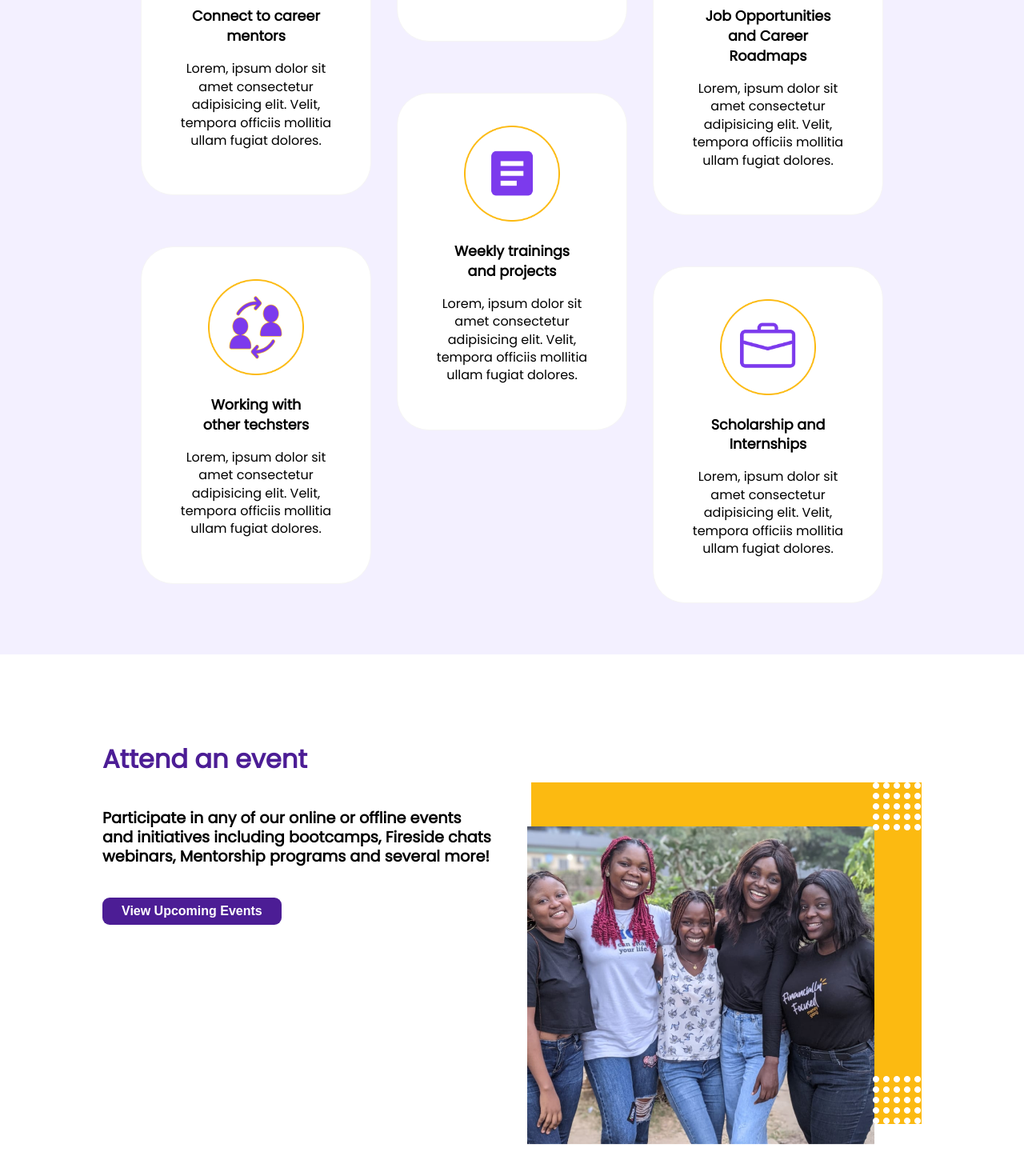
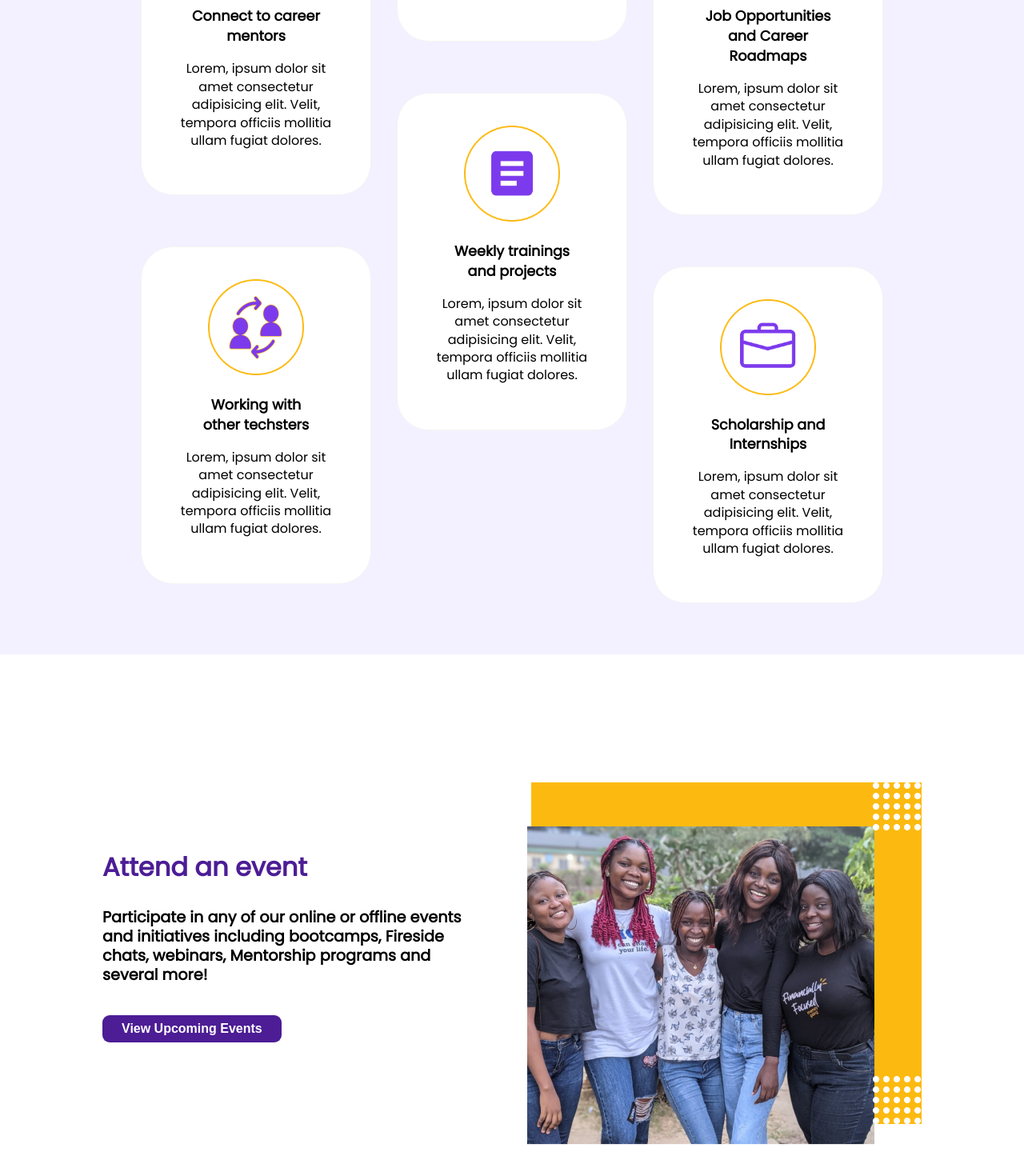
Before and after one commit to Dhanidayo/NG-IWD-2022-Hackathon-Team3, a React (Create React App) app: page / in a window 1280 px wide. Shown: the part 1302-2772 px from the top of the page at 80% size. Built offline with nearby package versions, Linux system fonts and the light colour scheme.

Commit message:
style updates

```diff
--- a/src/components/Navbar/style.css
+++ b/src/components/Navbar/style.css
@@ -10,6 +10,7 @@ header {
         padding: 1.5em 0;
     }
   }
+
 
 .logo {
     margin-right: 2em;
--- a/src/pages/LandingPage/index.jsx
+++ b/src/pages/LandingPage/index.jsx
@@ -28,11 +28,11 @@ const LandingPage = () => {
                                     Life-changing<br /> Opportunities
                                 </h1>
                                 <p className="main-para body-text">
-                                    Become a part of our community and get unlimited <br/> access to resources, mentors, and connect with <br /> other women like you who are changing the world.
+                                    Become a part of our community and get unlimited access to resources, mentors, and connect with  other women like you who are changing the world.
                                 </p>
-                                <p className="main-para-d-none body-text">
-                                    Become a part of our community and get <br />unlimited access to resources, mentors, <br />and connect with other women like you <br /> who are changing the world.
-                                </p>
+                                {/* <p className="main-para-d-none body-text">
+                                    Become a part of our community and get unlimited access to resources, mentors, and connect with other women like you who are changing the world.
+                                </p> */}
                                 <Link to="/">
                                     <button className=" btn btn--primary">
                                         Get Started
@@ -48,6 +48,7 @@ const LandingPage = () => {
 
                 <section id="benefits-section">
                     <div className="container--primary">
+                        <div className="benefits-section-wrapper">
                             <h2 className="sub-heading">
                                 What our members benefit
                             </h2>
@@ -114,20 +115,21 @@ const LandingPage = () => {
                                 </div>
                             </div>
                         </div>
+                    </div>
                 </section>
 
                 <section id="events-section">
                     <div className="container--primary">
-                        <div className="row events-container">
-                            <div>
+                        <div className="row">
+                            <div className="section-content">
                                 <h2 className="sub-heading sub-heading--left">
                                     Attend an event
                                 </h2>
-                                <p className="body-text events-section-content">
-                                    Participate in any of our online or offline events <br /> and initiatives including bootcamps, Fireside chats <br />
+                                <p className="body-text events">
+                                    Participate in any of our online or offline events and initiatives including bootcamps, Fireside chats,
                                     webinars, Mentorship programs and several more!
                                 </p>
-                                <Link className="events-section-content" to="/">
+                                <Link className="events-button" to="/">
                                     <button className="btn btn--primary">
                                         View Upcoming Events
                                     </button>
@@ -146,10 +148,10 @@ const LandingPage = () => {
                             <div>
                                 <img className="partner-image" src={partnershipimage} alt="" />
                             </div>
-                            <div className="partner-section-texts">
+                            <div className="section-content partner-content">
                                 <h2 className="sub-heading sub-heading--left">Partner with us</h2>
                                 <p className="body-text">
-                                    Be a sponsor for our next event via a donation or <br /> partner with our organization to reach more <br />women in tech across Africa.
+                                    Be a sponsor for our next event via a donation or partner with our organization to reach more women in tech across Africa.
                                 </p>
                                 <div className="flex-btns">
                                     <Link to="/">
@@ -171,7 +173,7 @@ const LandingPage = () => {
                 <section id="apply-section">
                     <div className="container--primary">
                         <div className="row apply-section-contents">
-                            <div className="apply-section-texts">
+                            <div className="section-content">
                                 <h2 className="sub-heading sub-heading--left sub-heading--yellow">
                                     Apply to become a <br /> mentor
                                 </h2>
--- a/src/pages/LandingPage/style.css
+++ b/src/pages/LandingPage/style.css
@@ -16,6 +16,9 @@
     }
 }
 
+.banner-texts {
+    width: 40%;
+}
 
 /* .banner-contents-wrapper {
     border: 4px solid green;
@@ -59,24 +62,23 @@
     margin-bottom: 2em;
 }
 
-.main-para-d-none {
-    display: none;
-}
 
-@media screen and (max-width: 976px) {
-    .main-para {
-        display: none;
-    }
-
-    .main-para-d-none {
-        display: block;
-    }
-}
 
 #benefits-section {
     background-color: #f3f0ff;
     padding: 2em 0;
+    margin: 0 auto;
 }
+
+.benefits-section-wrapper {
+    margin: 0 auto;
+}
+
+@media screen and (max-width: 976px) {
+   .main-text {
+       font-size: 2.5rem;
+   }
+  }
 
 .sub-heading {
     font-size: 2rem;
@@ -114,6 +116,13 @@
         width: 16rem;
     }
   }
+
+@media screen and (max-width: 941px) {
+    .card {
+        width: 15rem;
+        padding: 1.8rem;
+    }
+}
 
 .illustration-image {
     width: 120px;
@@ -165,15 +174,17 @@
     padding-top: 5em;
 }
 
-.events-section-content {
-    margin: 2em auto;
+.events {
+    margin-bottom: 2em;
 }
-
-
 
 #partner-section {
     background-color: #e9e4ff;
 }
+
+/* .partner-content {
+    padding: 0 1em;
+} */
 
 .flex-btns {
     display: flex;
@@ -182,11 +193,6 @@
 
     width: 20rem;
     margin: 3em 0;
-}
-
-.partner-section-texts {
-    align-self: center;
-    /* margin: auto; */
 }
 
 
@@ -202,9 +208,9 @@
     padding: 3.5em 0;
 }
 
-.apply-section-texts {
+.section-content {
     width: 45%;
-    /* border: 2px solid yellow; */
+    align-self: center;
 }
 
 .sub-heading--yellow {
```
Lines whose indentation alone changed are shown as unchanged.
